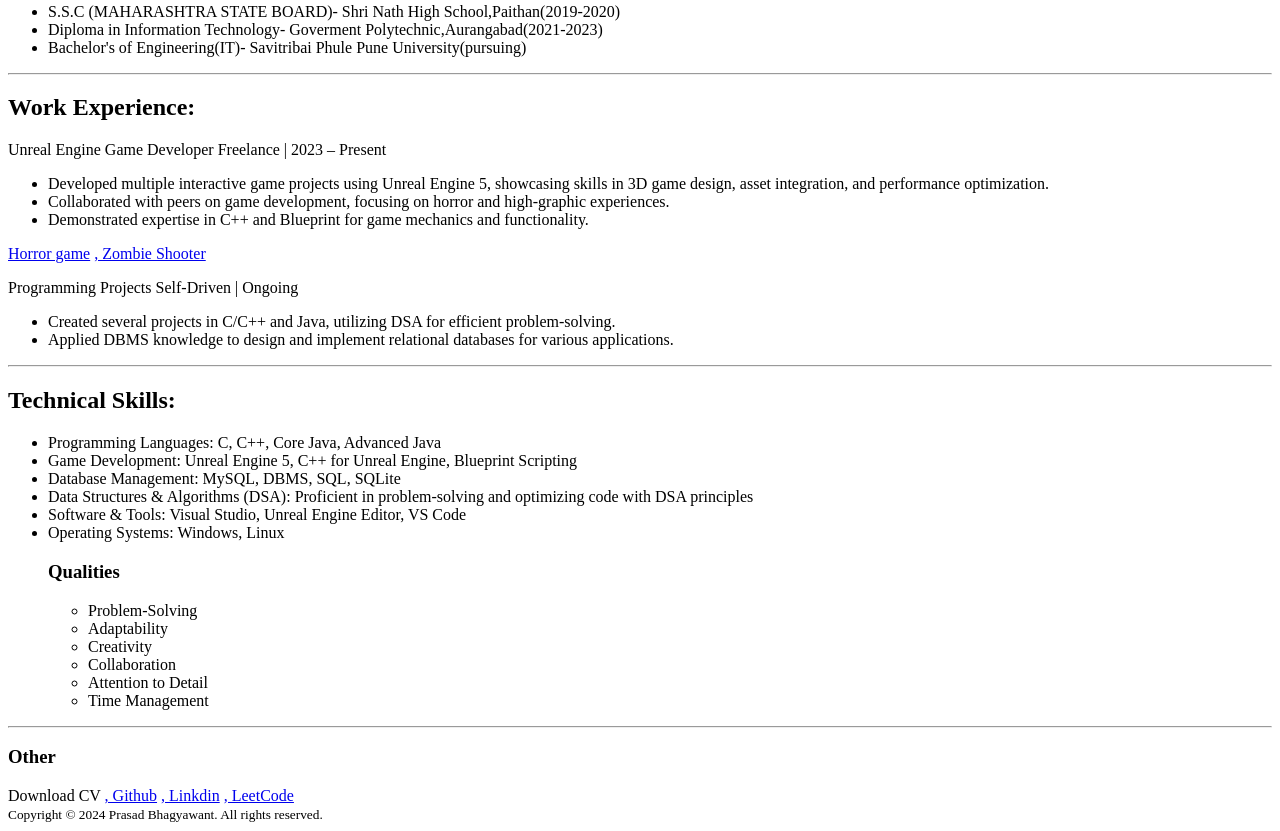
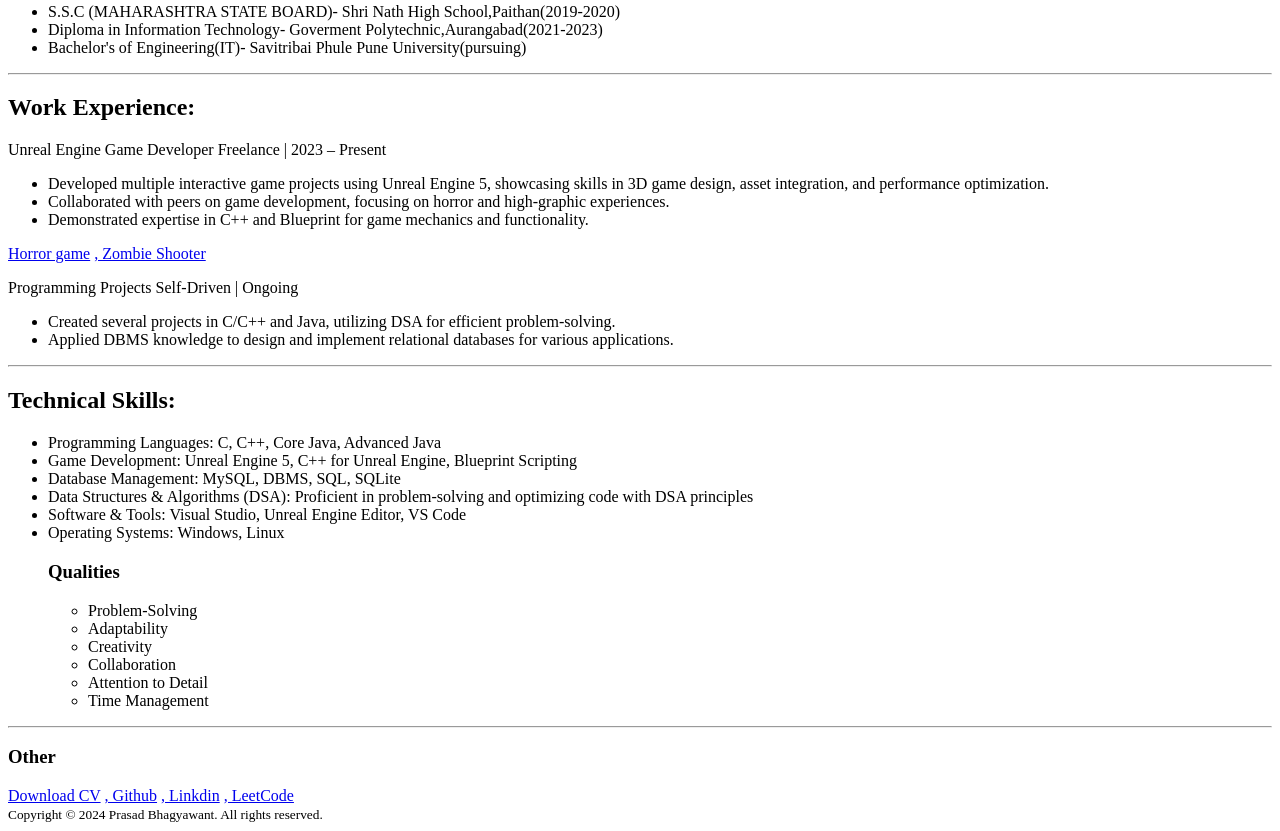
Before and after one commit to Prasadbh29/Portfolio-main, a plain HTML site: page index.html in a window 1280 px wide. Shown: the part 487-1318 px from the top of the page. Drawn offline with Linux system fonts and the light colour scheme.

Commit message:
Update index.html

```diff
--- a/index.html
+++ b/index.html
@@ -63,7 +63,7 @@
 <hr>
 
 <h3>Other</h3>
-<a download="./prasad resume.pdf">Download CV</a>
+<a href="./prasad resume.pdf" download>Download CV</a>
 <a href="https://github.com/Prasadbh29">, Github</a>
 <a href="https://www.linkedin.com/in/prasad-bhagyawant-39a084291/">, Linkdin</a>
 <a href="https://leetcode.com/u/Prasad944/">, LeetCode</a>
```
